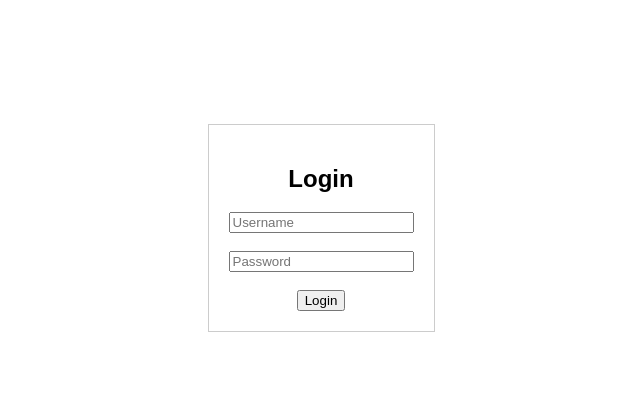
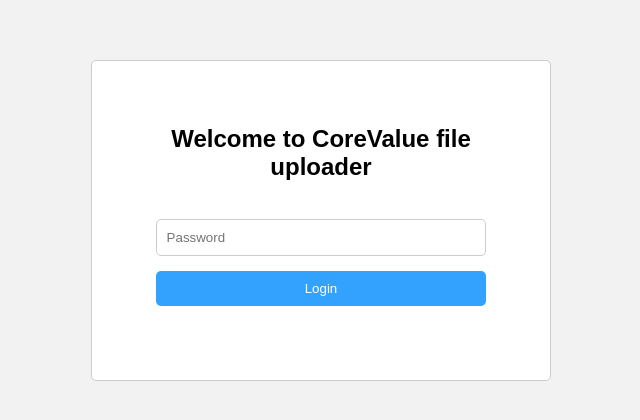
Before and after one commit to loveleetjoshi-corevaluetech/s3-uploader, a website: page public/login.html in a window 1280 px wide. Shown: the part 180-600 px from the top of the page, without its empty margins (319-959 px from the left). Drawn offline with Linux system fonts and the light colour scheme.

Commit message:
Update login.html (Design)

```diff
--- a/public/login.html
+++ b/public/login.html
@@ -4,46 +4,107 @@
 <head>
     <title>Login Page</title>
     <style>
-        body {
-            font-family: Arial, sans-serif;
-            display: flex;
-            flex-direction: column;
-            align-items: center;
-            justify-content: center;
-            height: 100vh;
+        * {
+            margin: 0;
+            padding: 0;
+            box-sizing: border-box;
         }
 
-        .login-form {
+        :root {
+            --primary: #33a2ff;
+        }
+
+        body {
+            font-family: 'Poppins', sans-serif;
+            display: flex;
+            justify-content: center;
+            align-items: center;
+            height: 100vh;
+            background-color: #f2f2f2;
+            margin: 0;
+        }
+
+        .login-container {
+            background-color: #ffffff;
             border: 1px solid #ccc;
-            padding: 20px;
-            max-width: 300px;
+            padding: 4rem;
             text-align: center;
+            border-radius: 5px;
+            /* width: 30rem; */
+            width: 36vw;
+            max-width: 50rem;
+        }
+
+        .login-container h2 {
+            margin-bottom: 20px;
+            font-weight: 600;
+        }
+
+        .login-container input {
+            width: 100%;
+            padding: 10px;
+            margin-bottom: 15px;
+            border: 1px solid #ccc;
+            border-radius: 5px;
+        }
+
+        .login-container button {
+            width: 100%;
+            padding: 10px;
+            background-color: var(--primary);
+            color: white;
+            border: none;
+            border-radius: 5px;
+            cursor: pointer;
+        }
+
+        .login-container button:hover {
+            background-color: var(--primary);
+        }
+
+        .login-container button:disabled {
+            cursor: default;
+            opacity: 0.5;
+            cursor: not-allowed;
+        }
+
+        .login-error {
+            color: red;
+            margin-top: 10px;
+        }
+
+        @media (max-width: 1200px) {
+            .login-container {
+                width: 55vw;
+            }
         }
     </style>
 </head>
 
 <body>
-    <div class="login-form">
-        <h2>Login</h2>
+    <div class="login-container">
+        <h2>Welcome to CoreValue file uploader</h2>
         <form onsubmit="authenticate(event)" action="#">
-            <div>
-                <input type="text" id="username" placeholder="Username" required>
-            </div>
+            <!-- <input type="text" id="username" placeholder="Username" required> -->
             <br>
-            <div>
             <input type="password" id="password" placeholder="Password" required>
-            </div>
             <br>
-            <button type="submit">Login</button>
+            <button id="login-btn" type="submit">Login</button>
+            <div class="login-error" id="login-error"></div>
         </form>
     </div>
 
     <script>
         async function authenticate(event) {
+            const loginBtn = document.getElementById('login-btn');
+            try {
                 event.preventDefault(); // Prevent form submission
 
-            const username = document.getElementById('username').value;
+                const username = 'admin';
                 const password = document.getElementById('password').value;
+
+                loginBtn.setAttribute('disabled', true);
+
 
                 const response = await fetch('/login', {
                     method: 'POST',
@@ -54,10 +115,18 @@
                 });
 
                 const data = await response.json();
+                const loginErrorDiv = document.getElementById('login-error');
+                loginErrorDiv.innerText = '';
+
                 if (response.ok) {
                     window.location.href = 'index.html'; // Redirect to index.html on success
                 } else {
-                alert('Invalid username or password. Please try again.');
+                    loginErrorDiv.innerText = 'Invalid password. Please try again.';
+                }
+            } catch (error) {
+                console.log(error);
+            } finally {
+                loginBtn.removeAttribute('disabled');
             }
         }
     </script>
```
Lines whose indentation alone changed are shown as unchanged.
